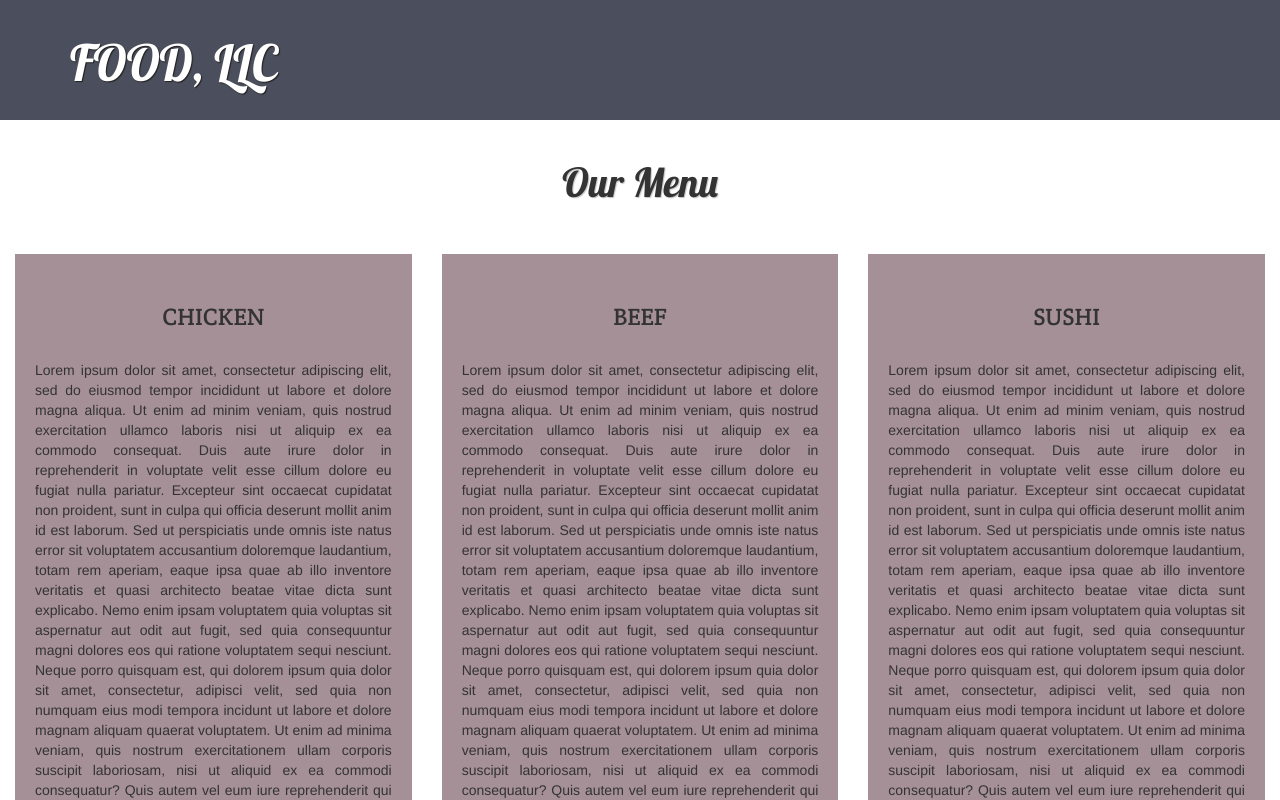
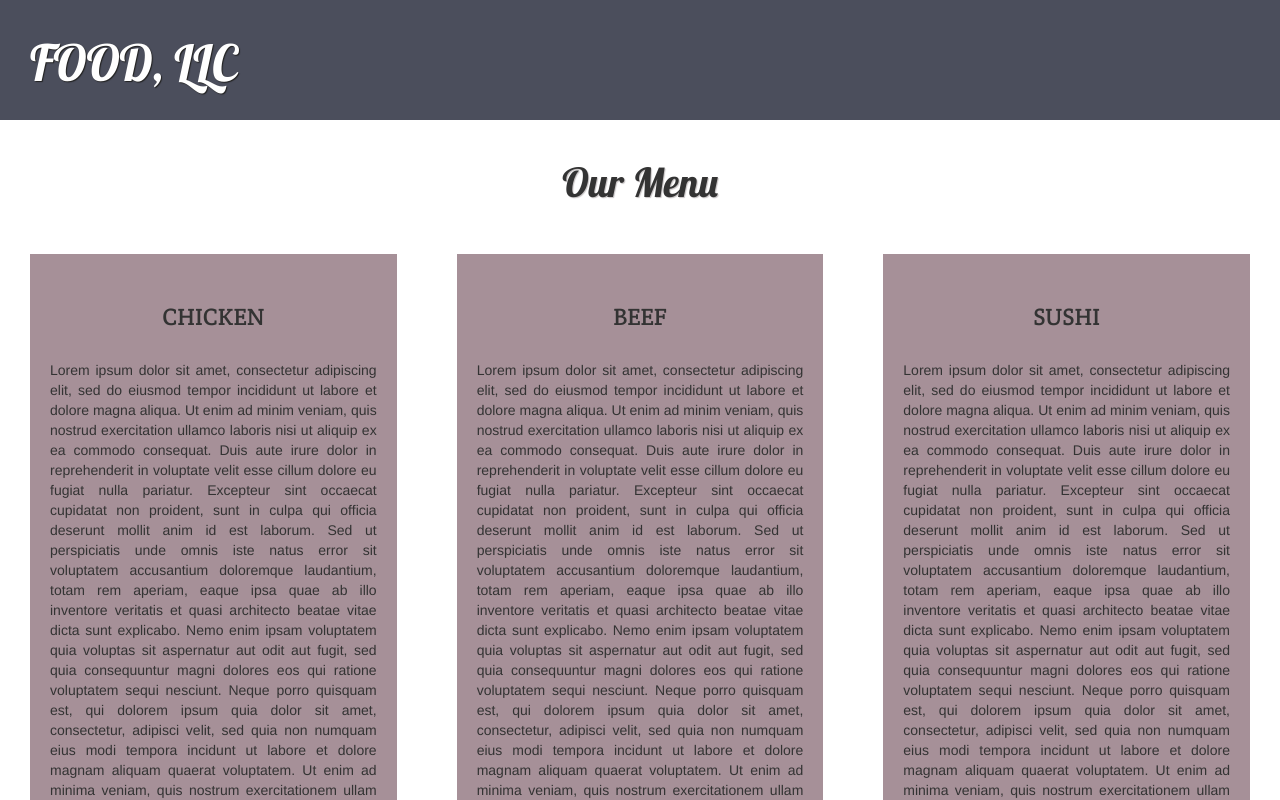
Before and after one commit to pierojeque/module3-solution, a plain HTML site: page index.html in a window 1280 px wide. Shown: the top 800 px of the page. Drawn offline with Linux system fonts and the light colour scheme.

Commit message:
Changes in restaurant web page

```diff
--- a/css/styles.css
+++ b/css/styles.css
@@ -12,6 +12,7 @@ body {
   padding-top: 50px;
 }
 .navbar-brand h1 {
+  margin-left: 15px;
   font-family: 'Lobster', cursive;
   font-size: 50px;
   color: #fff;
@@ -54,7 +55,7 @@ div #meal-description {
   background-color: #a69098;
   padding-top: 30px;
   padding-bottom: 30px;
-  margin-bottom: 50px;
+  margin: 0 15px 50px 15px;
   text-align: center;
 }
 div #meal-description h3 {
--- a/index.html
+++ b/index.html
@@ -13,12 +13,12 @@
 <body>
 	<header>
     <nav id="header-nav" class="navbar navbar-default">
-      <div class="container">
+      <div class="container-fluid">
         <div class="navbar-header">
           <a href="index.html" class="pull-left visible-md visible-lg">
           </a>
 
-          <div class="navbar-brand container-fluid">
+          <div class="navbar-brand container-fluid pull-left">
             <a href="index.html"><h1>Food, LLC</h1></a>
           </div>
 
```
